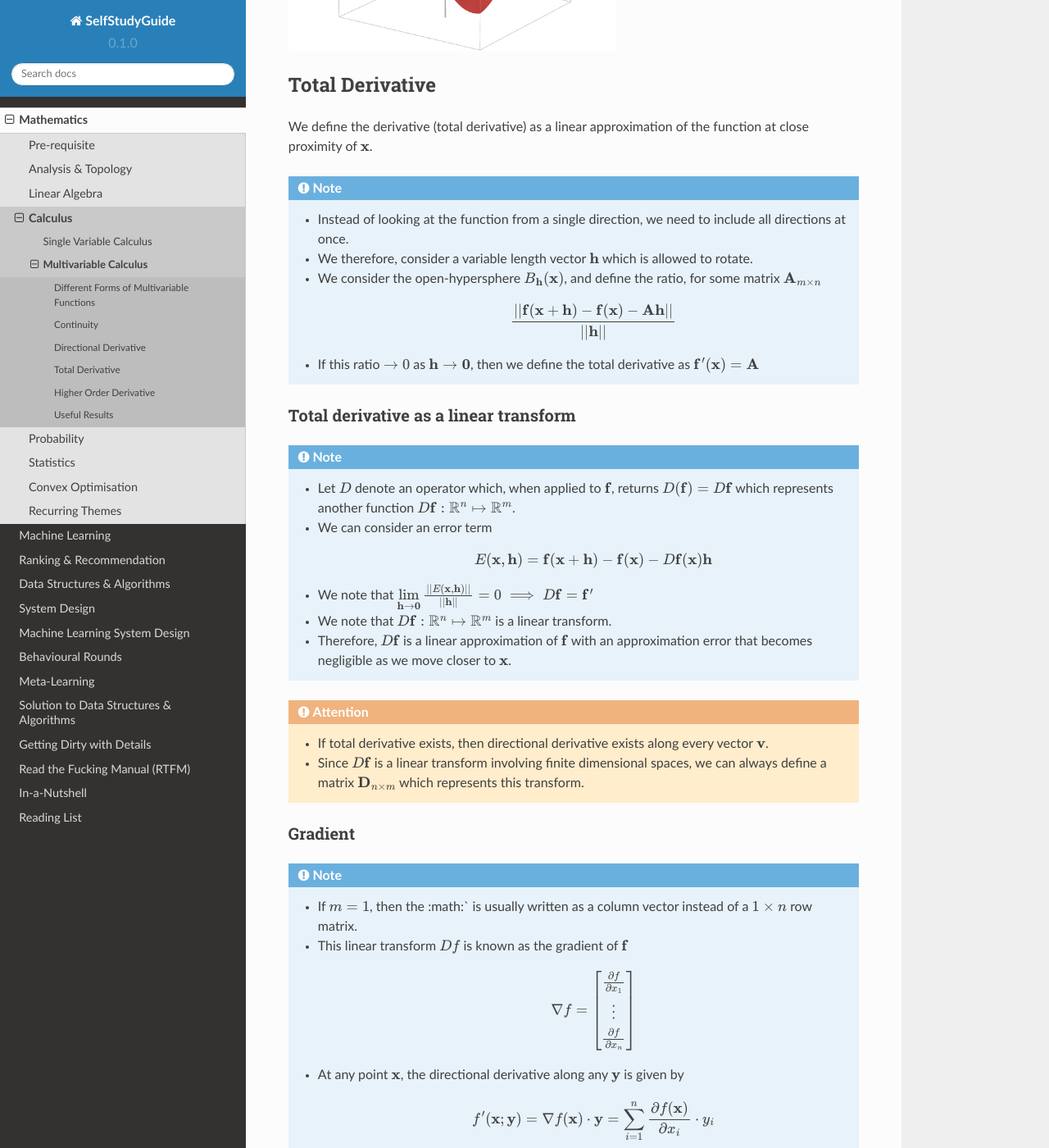
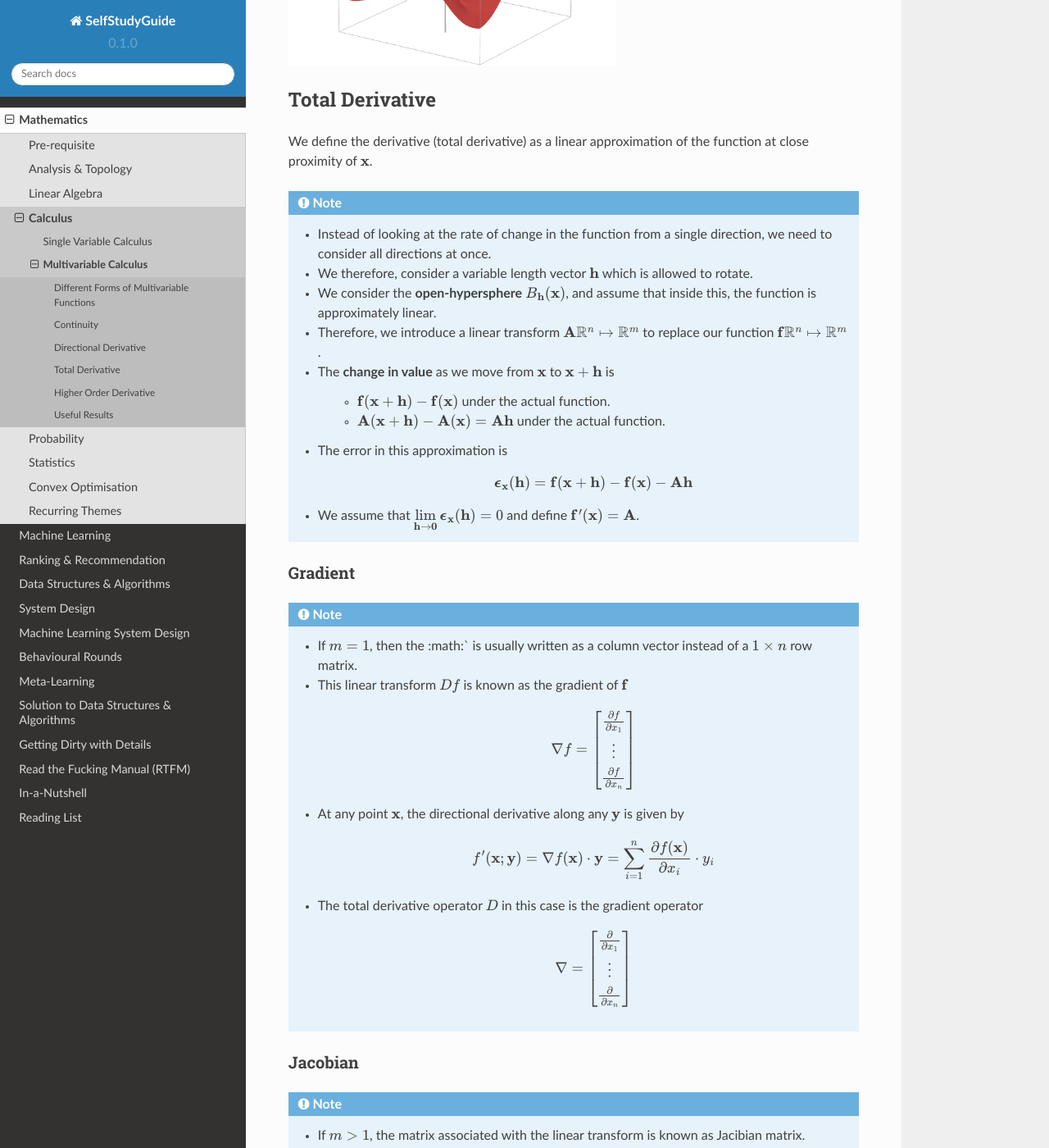
Before and after one commit to uselesstechjunks/leetcode, a Sphinx documentation site: the page built from docs/source/math/calc3/multi.rst, in a window 1280 px wide and 1400 px high, scrolled down 3551 px. Shown: the whole window at 82% size. Built offline with Sphinx 7.4.7 and the Read the Docs theme 2.0.0, drawn with Linux system fonts in a browser that asks for light colours.

Commit message:
Update multi.rst

```diff
--- a/docs/source/math/calc3/multi.rst
+++ b/docs/source/math/calc3/multi.rst
@@ -1,7 +1,9 @@
 ##########################################################
 Multivariable Calculus
 ##########################################################
-We consider functions from :math:`\mathbb{R}^n` to :math:`\mathbb{R}^m` which are expressed as :math:`\mathbf{f}(\mathbf{x})=\mathbf{f}(x_1,\cdots,x_n)=(f_1(\mathbf{x}),\cdots,f_m(\mathbf{x}))`.
+We consider functions from :math:`\mathbb{R}^n` to :math:`\mathbb{R}^m` which are expressed as
+
+	.. math:: \mathbf{f}(\mathbf{x})=\mathbf{f}(x_1,\cdots,x_n)=(f_1(\mathbf{x}),\cdots,f_m(\mathbf{x}))
 
 **********************************************************
 Different Forms of Multivariable Functions
@@ -101,27 +103,18 @@ Total Derivative
 We define the derivative (total derivative) as a linear approximation of the function at close proximity of :math:`\mathbf{x}`.
 
 .. note::
-	* Instead of looking at the function from a single direction, we need to include all directions at once.
+	* Instead of looking at the rate of change in the function from a single direction, we need to consider all directions at once.
 	* We therefore, consider a variable length vector :math:`\mathbf{h}` which is allowed to rotate.
-	* We consider the open-hypersphere :math:`B_\mathbf{h}(\mathbf{x})`, and define the ratio, for some matrix :math:`\mathbf{A}_{m\times n}`
+	* We consider the **open-hypersphere** :math:`B_\mathbf{h}(\mathbf{x})`, and assume that inside this, the function is approximately linear.
+	* Therefore, we introduce a linear transform :math:`\mathbf{A}\mathbb{R}^n\mapsto\mathbb{R}^m` to replace our function :math:`\mathbf{f}\mathbb{R}^n\mapsto\mathbb{R}^m`.
+	* The **change in value** as we move from :math:`\mathbf{x}` to :math:`\mathbf{x}+\mathbf{h}` is
 
-		.. math:: \frac{||\mathbf{f}(\mathbf{x}+\mathbf{h})-\mathbf{f}(\mathbf{x})-\mathbf{A}\mathbf{h}||}{||\mathbf{h}||}
-	* If this ratio :math:`\to 0` as :math:`\mathbf{h}\to\mathbf{0}`, then we define the total derivative as :math:`\mathbf{f}'(\mathbf{x})=\mathbf{A}`
+		* :math:`\mathbf{f}(\mathbf{x}+\mathbf{h})-\mathbf{f}(\mathbf{x})` under the actual function.
+		* :math:`\mathbf{A}(\mathbf{x}+\mathbf{h})-\mathbf{A}(\mathbf{x})=\mathbf{A}\mathbf{h}` under the actual function.
+	* The error in this approximation is
 
-Total derivative as a linear transform
-==========================================================
-.. note::
-	* Let :math:`D` denote an operator which, when applied to :math:`\mathbf{f}`, returns :math:`D(\mathbf{f})=D\mathbf{f}` which represents another function :math:`D\mathbf{f}:\mathbb{R}^n\mapsto\mathbb{R}^m`.
-	* We can consider an error term
-
-		.. math:: E(\mathbf{x},\mathbf{h})=\mathbf{f}(\mathbf{x}+\mathbf{h})-\mathbf{f}(\mathbf{x})-D\mathbf{f}(\mathbf{x})\mathbf{h}
-	* We note that :math:`\lim\limits_{\mathbf{h}\to\mathbf{0}}\frac{||E(\mathbf{x},\mathbf{h})||}{||\mathbf{h}||} =0\implies D\mathbf{f}=\mathbf{f}'`
-	* We note that :math:`D\mathbf{f}:\mathbb{R}^n\mapsto\mathbb{R}^m` is a linear transform.
-	* Therefore, :math:`D\mathbf{f}` is a linear approximation of :math:`\mathbf{f}` with an approximation error that becomes negligible as we move closer to :math:`\mathbf{x}`.
-
-.. attention::
-	* If total derivative exists, then directional derivative exists along every vector :math:`\mathbf{v}`.
-	* Since :math:`D\mathbf{f}` is a linear transform involving finite dimensional spaces, we can always define a matrix :math:`\mathbf{D}_{n\times m}` which represents this transform.
+		.. math:: \boldsymbol{\epsilon}_\mathbf{x}(\mathbf{h})=\mathbf{f}(\mathbf{x}+\mathbf{h})-\mathbf{f}(\mathbf{x})-\mathbf{A}\mathbf{h}
+	* We assume that :math:`\lim\limits_{\mathbf{h}\to\mathbf{0}}\boldsymbol{\epsilon}_\mathbf{x}(\mathbf{h})=0` and define :math:`\mathbf{f}'(\mathbf{x})=\mathbf{A}`.
 
 Gradient
 ==========================================================
```
